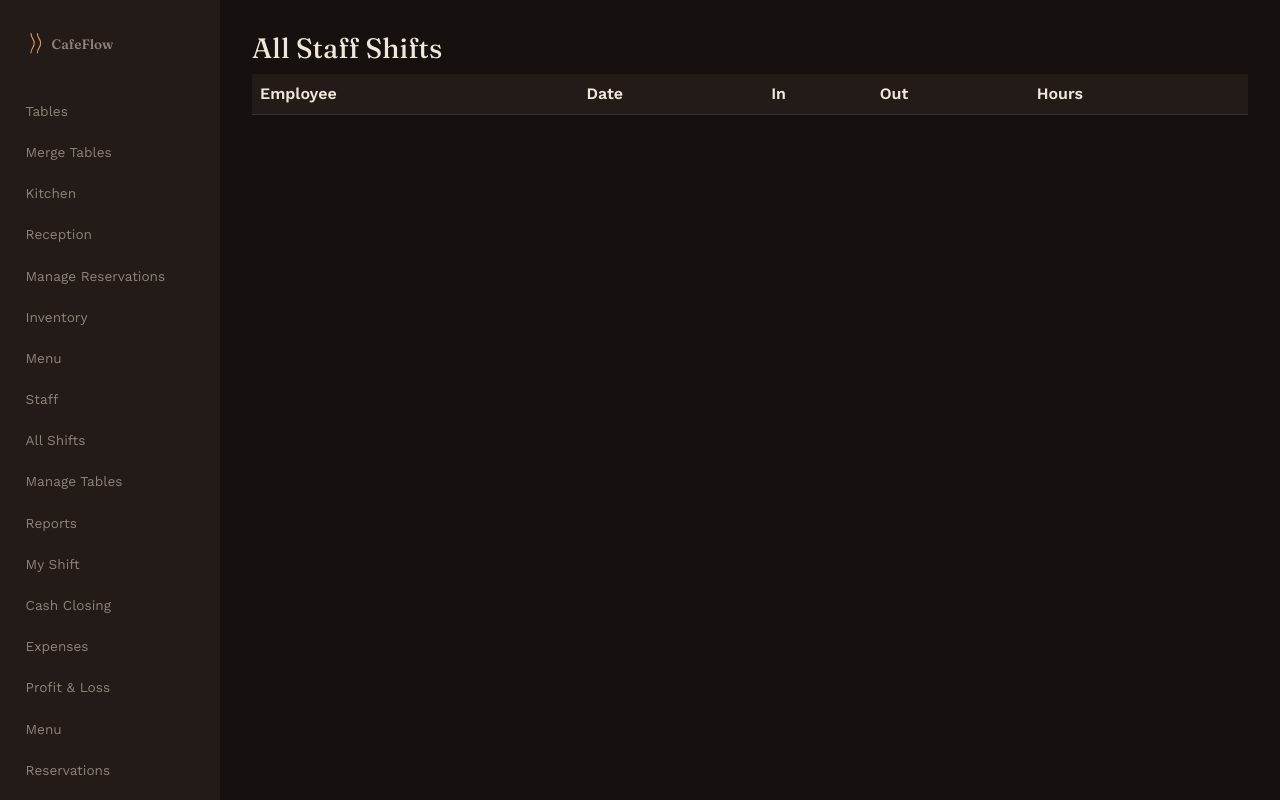
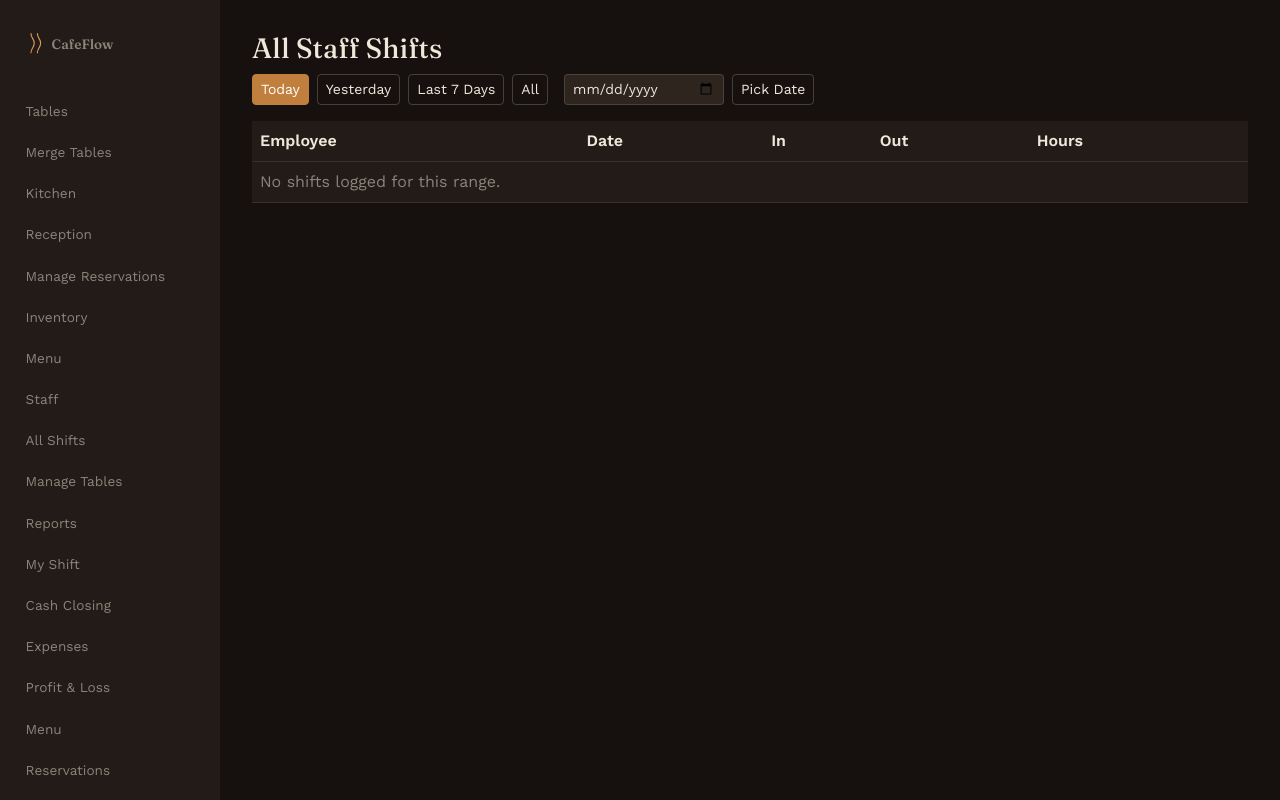
Before and after one commit to khadkashashi/CafeFlow, a Django app: page /employees/shifts/ in a window 1280 px wide. Run offline with Django 5.2, Linux system fonts and the light colour scheme; the visitor is signed in with stand-in values (Sample User, id 1); data comes from the database, SQL or seed files in the repository; data that the repository does not hold is empty.

Commit message:
Add date range filters (today/yesterday/week/custom/all) to All Shifts view

```diff
--- a/employees/templates/employees/all_shifts.html
+++ b/employees/templates/employees/all_shifts.html
@@ -3,11 +3,33 @@
 
 {% block content %}
 <h3>All Staff Shifts</h3>
+
+<div class="d-flex gap-2 mb-3 flex-wrap align-items-center">
+    <a href="?range=today" class="btn btn-sm {% if filter_choice == 'today' %}btn-primary{% else %}btn-outline-secondary{% endif %}">Today</a>
+    <a href="?range=yesterday" class="btn btn-sm {% if filter_choice == 'yesterday' %}btn-primary{% else %}btn-outline-secondary{% endif %}">Yesterday</a>
+    <a href="?range=week" class="btn btn-sm {% if filter_choice == 'week' %}btn-primary{% else %}btn-outline-secondary{% endif %}">Last 7 Days</a>
+    <a href="?range=all" class="btn btn-sm {% if filter_choice == 'all' %}btn-primary{% else %}btn-outline-secondary{% endif %}">All</a>
+
+    <form method="get" class="d-flex gap-2 align-items-center ms-2">
+        <input type="hidden" name="range" value="custom">
+        <input type="date" name="date" value="{{ custom_date }}" class="form-control form-control-sm" style="width:160px;">
+        <button class="btn btn-sm {% if filter_choice == 'custom' %}btn-primary{% else %}btn-outline-secondary{% endif %}">Pick Date</button>
+    </form>
+</div>
+
 <table class="table bg-white">
     <thead><tr><th>Employee</th><th>Date</th><th>In</th><th>Out</th><th>Hours</th></tr></thead>
     <tbody>
         {% for log in logs %}
-        <tr><td>{{ log.employee.user.username }}</td><td>{{ log.date }}</td><td>{{ log.clock_in|default:"—" }}</td><td>{{ log.clock_out|default:"—" }}</td><td>{{ log.hours_worked|default:"—" }}</td></tr>
+        <tr>
+            <td>{{ log.employee.user.username }}</td>
+            <td>{{ log.date }}</td>
+            <td>{{ log.clock_in|default:"—" }}</td>
+            <td>{{ log.clock_out|default:"—" }}</td>
+            <td>{{ log.hours_worked|default:"—" }}</td>
+        </tr>
+        {% empty %}
+        <tr><td colspan="5" class="text-muted">No shifts logged for this range.</td></tr>
         {% endfor %}
     </tbody>
 </table>
--- a/employees/views.py
+++ b/employees/views.py
@@ -7,6 +7,7 @@ from .models import Employee,ShiftLog
 from django.utils import timezone
 from django.views.decorators.http import require_POST
 from django.contrib.auth.decorators import login_required
+from datetime import timedelta
 
 
 @role_required(User.Role.MANAGER)
@@ -91,5 +92,18 @@ def clock_out(request):
 
 @role_required(User.Role.MANAGER)
 def all_shifts(request):
-    logs = ShiftLog.objects.select_related("employee__user").order_by("-date")[:100]
-    return render(request, "employees/all_shifts.html", {"logs": logs})
+    filter_choice = request.GET.get("range", "today")
+    today = timezone.now().date()
+    logs = ShiftLog.objects.select_related("employee__user")
+    if filter_choice == "today":
+        logs = logs.filter(date=today)
+    elif filter_choice == "yesterday":
+        logs = logs.filter(date=today - timedelta(days=1))
+    elif filter_choice == "week":
+        logs = logs.filter(date__gte=today - timedelta(days=7))
+    elif filter_choice == "custom":
+        custom_date = request.GET.get("date")
+        if custom_date:
+            logs = logs.filter(date=custom_date)
+    logs = logs.order_by("-date", "employee__user__username")[:200]
+    return render(request, "employees/all_shifts.html", {"logs": logs, "filter_choice": filter_choice, "custom_date": request.GET.get("date", "")})
```
